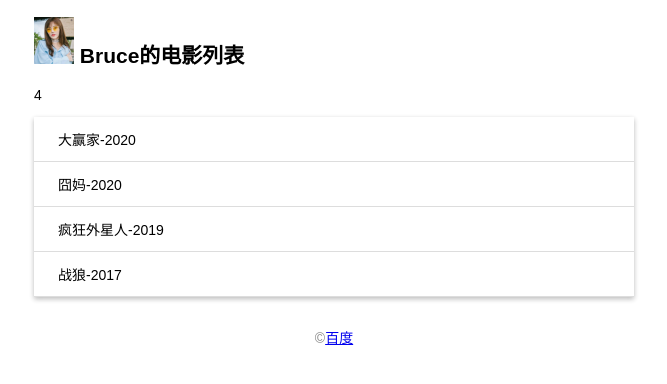
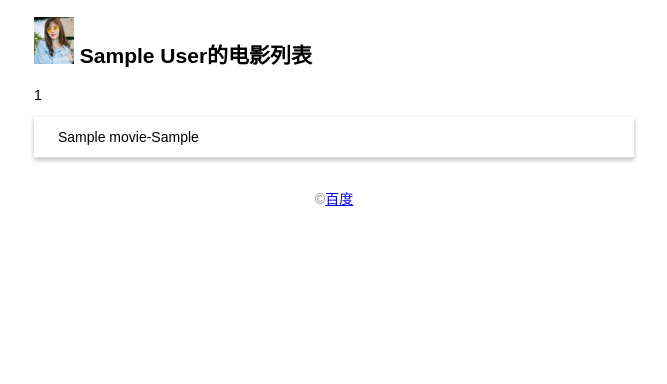
Before and after one commit to lwj-wq/project, a Flask app: page / in a window 1280 px wide. Shown: the top 384 px of the page, without its empty margins (306-973 px from the left). Run offline with Flask 2, Linux system fonts and the light colour scheme; tables that the repository leaves empty hold one stand-in row (values such as "Sample post").

Commit message:
添加了数据库

```diff
--- a/app.py
+++ b/app.py
@@ -1,13 +1,60 @@
 from flask import Flask,render_template
+from flask_sqlalchemy import SQLAlchemy
+import os,sys
+import click
+
+WIN = sys.platform.startswith('win') # 判断是不是windows系统
+if WIN:
+    prefix = "sqlite:///" # window系统
+else:
+    prefix = "sqlite:////" # Mac linux系统
+
 app = Flask(__name__)
+
+
+app.config['SQLALCHEMY_DATABASE_URI'] = prefix + os.path.join(app.root_path,'data.db')
+app.config['SQLALCHEMY_TRACK_MODIFICATIONS'] = False  # 对内存做优化
+db = SQLAlchemy(app)
+# app.config['SECRET_KEY'] = '1903_dev'
+# 注册命令
+@app.cli.command()
+@click.option('--drop',is_flag=True,help='Create after drop')
+def initdb(drop):
+    if drop:
+        db.drop_all()
+    db.create_all()
+    click.echo("初始化数据库完成！")
+
+# models 数据层
+class User(db.Model):
+    id = db.Column(db.Integer,primary_key=True)
+    name = db.Column(db.String(20))
+
+class Movie(db.Model):
+    id = db.Column(db.Integer,primary_key=True)
+    title = db.Column(db.String(20))
+    year = db.Column(db.String(4))
+@app.cli.command()
+def forge():
+    db.create_all()
+    name = "sadk"
+    movies = [
+        {'title':"杀破狼",'year':"2010"},
+        {'title':"分手大师",'year':"2017"},
+        {'title':"机器之血",'year':"2017"},
+        {'title':"这个杀手不太冷",'year':"2017"},
+    ]
+    user = User(name=name)
+    db.session.add(user)
+    for m in movies:
+        movie = Movie(title=m['title'],year=m['year'])
+        db.session.add(movie)
+    db.session.commit()
+    click.echo('导入数据完成')
 
 @app.route('/')
 def index():
-    name = "Bruce"
-    movies = [
-        {'title':"大赢家",'year':"2020"},
-        {'title':"囧妈",'year':"2020"},
-        {'title':"疯狂外星人",'year':"2019"},
-        {'title':"战狼",'year':"2017"}
-    ]
-    return render_template("index.html",name=name,movies=movies)
+
+    user = User.query.first() #读取用户记录
+    movies = Movie.query.all() #读取所有的电影信息记录
+    return render_template("index.html",user=user,movies=movies)
--- a/templates/index.html
+++ b/templates/index.html
@@ -5,12 +5,12 @@
     <meta name="viewport" content="width=device-width,initial-scale=1.0">
     <link rel="stylesheet" href="{{ url_for('static',filename='favicon.ico') }}">
     <link rel="stylesheet" href="{{ url_for('static',filename='sty.css') }}">
-    <title> {{ name }}的电影列表</title>
+    <title> {{ user.name }}的电影列表</title>
 </head>
 <body>
     <h2>
         <img style="width: 40px" src="{{ url_for('static',filename='imgas/123.jpg') }}" alt="">
-        {{ name }}的电影列表
+        {{ user.name }}的电影列表
     </h2>
 
     <p>{{movies|length}}</p>
```
Also changed, not shown: 1 other file.
